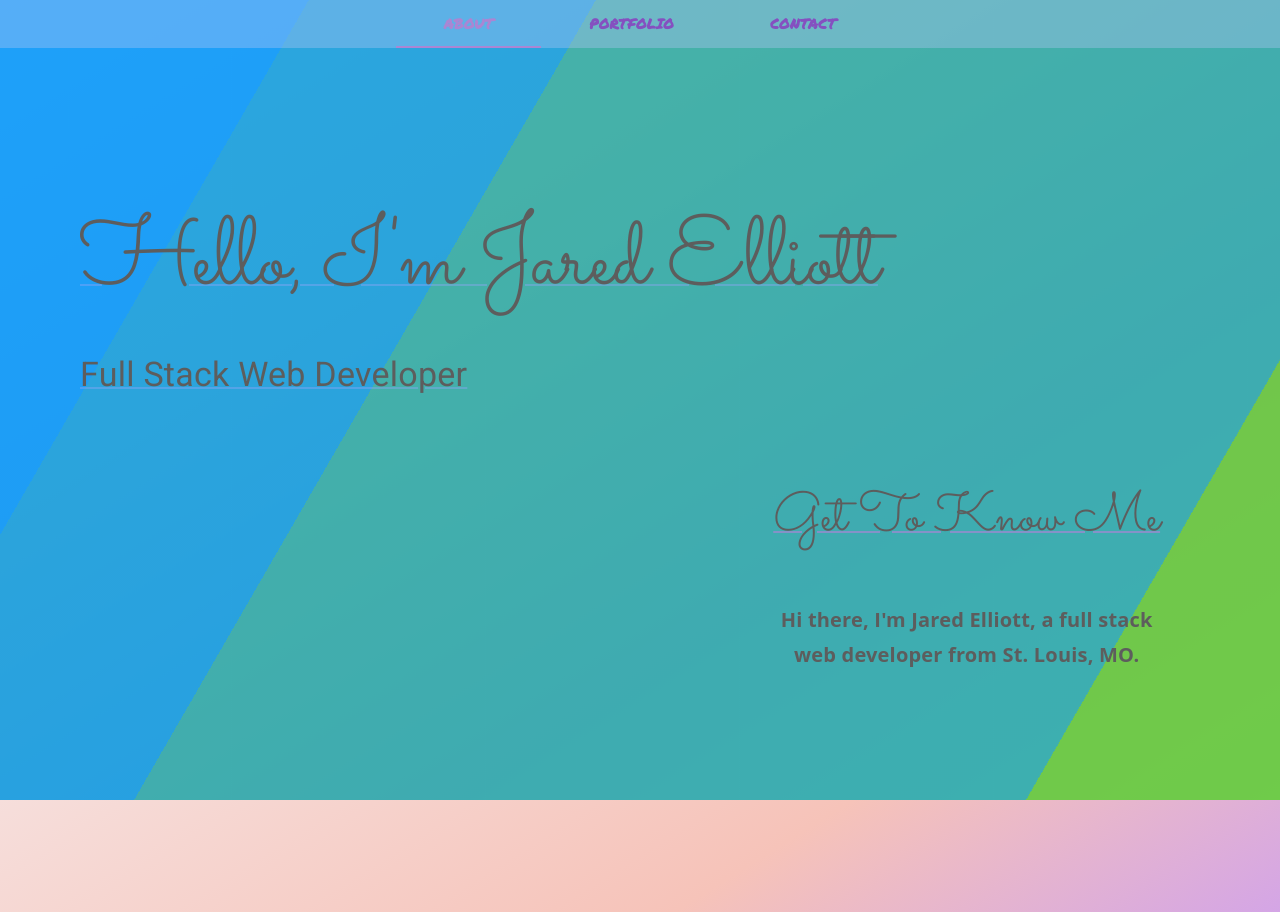
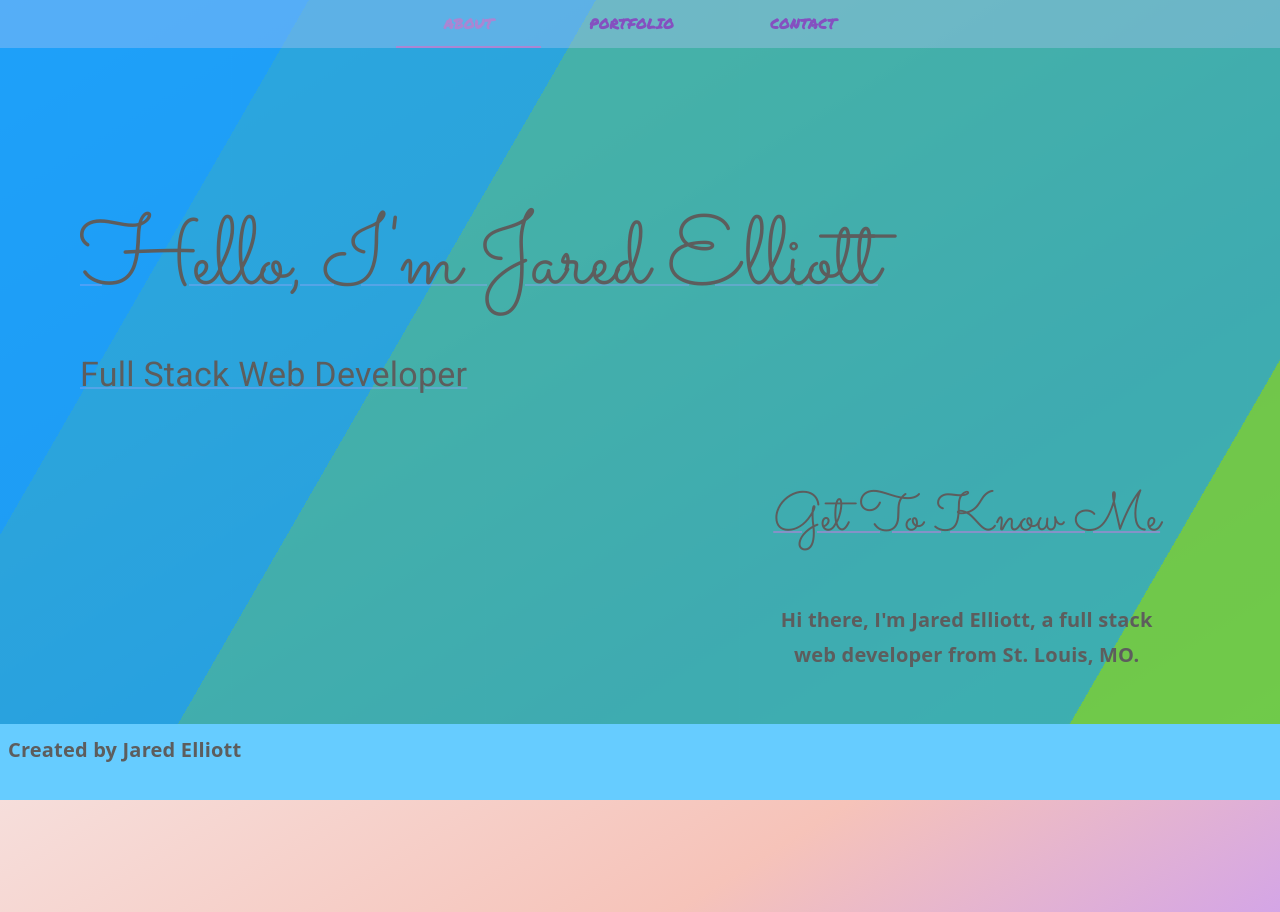
Before and after one commit to Hmndtyphn/jared-port, a React (Create React App) app: page / in a window 1280 px wide. Built offline with nearby package versions, Linux system fonts and the light colour scheme; a web font is replaced by a local one.

Commit message:
added footer/ styling

```diff
--- a/src/App.js
+++ b/src/App.js
@@ -4,7 +4,7 @@ import Nav from '../src/components/Nav/Nav'
 import About from '../src/components/About/About'
 import Contact from '../src/components/Contact/Contact'
 import Portfolio from '../src/components/Portfolio/Portfolio'
-
+import Footer from '../src/components/Footer/Footer'
 
 
 
@@ -41,7 +41,7 @@ function App() {
       <main>
         {currentSection.component}
       </main>
-      {/* <Footer /> */}
+      <Footer />
     </div>
   );
 }
--- a/src/components/Contact/css/Contact.css
+++ b/src/components/Contact/css/Contact.css
@@ -1,5 +1,5 @@
 .text-input label {
     font-family: "Give You Glory";
     font-weight: bold;
-    color: #8A8AFF;
+    color: black;
   }
--- /dev/null
+++ b/src/components/Footer/Footer.js
@@ -0,0 +1,49 @@
+import React from "react";
+import Typography from "@mui/material/Typography";
+import Grid from "@mui/material/Grid";
+import IconButton from "@mui/material/IconButton";
+// import GitHubIcon from "@mui/icons-material/GitHub";
+// import LinkedInIcon from "@mui/icons-material/LinkedIn";
+import Box from "@mui/material/Box";
+import "./css/Footer.css";
+
+function Footer() {
+    return (
+        <Box component="footer" className="footer" sx={{ p:1, flexGrow: 1 }}>
+            <Grid container cols={12} spacing={1}>
+                <Grid item xs>
+                    <Typography className="footer-name" variant="subtitle1" align="left">
+                       Created by Jared Elliott
+                    </Typography>
+                </Grid>
+
+            <Grid align="right" item xs={6}>
+                <IconButton
+                onClick={() =>
+                (window.location.href = "https://github.com/Hmndtyphn")
+            }
+            aria-label="github"
+            size="large"
+            align="right">
+                {/* <GitHubIcon fontsize="inherit" /> */}
+            </IconButton>
+
+            <IconButton
+            onclick={() =>
+            (window.location.href =
+                "")
+            }
+            aria-label="linked-in"
+            className="icon"
+            size="large"
+            align="right"
+            >
+                {/* <LinkedInIcon fontsize="inherit" /> */}
+            </IconButton>
+            </Grid>
+        </Grid>
+    </Box>
+    );
+}
+
+export default Footer;
--- /dev/null
+++ b/src/components/Footer/css/Footer.css
@@ -0,0 +1,16 @@
+.footer {
+    background-color: #b2c5f493;
+    position:absolute;
+    bottom:0;
+    width:100%;
+    height:60px;   /* Height of the footer */
+    background:#6cf;
+}
+
+.footer-name {
+    font-family: "Permanent Marker";
+    font-size: 18px;
+    font-weight: bold;
+    color: var(--dark-grey);
+
+};
```
Also changed, not shown: public/assets/images/IMG_2993.jpg (deleted), 1 other file (tests, documents, lock files or other folders).
